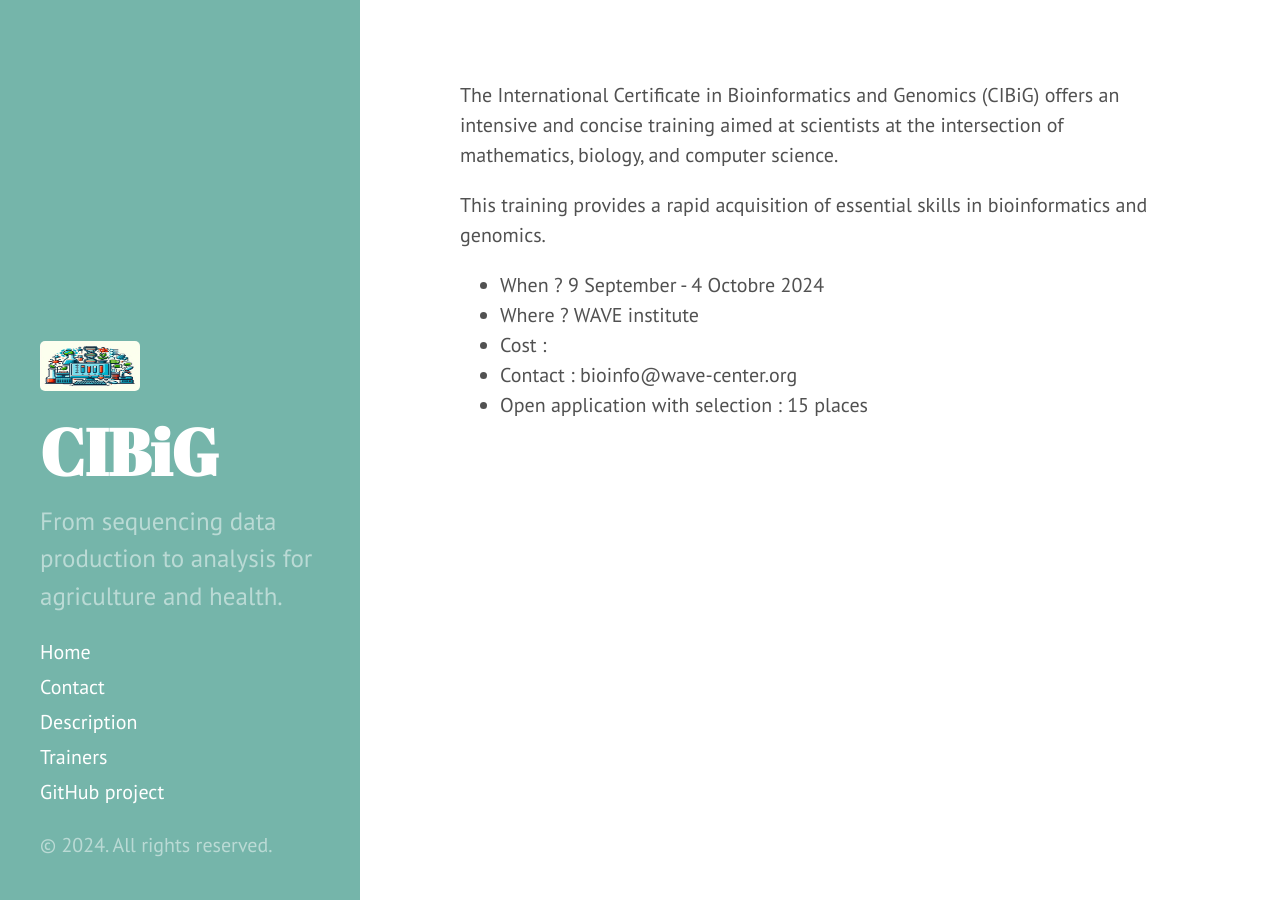
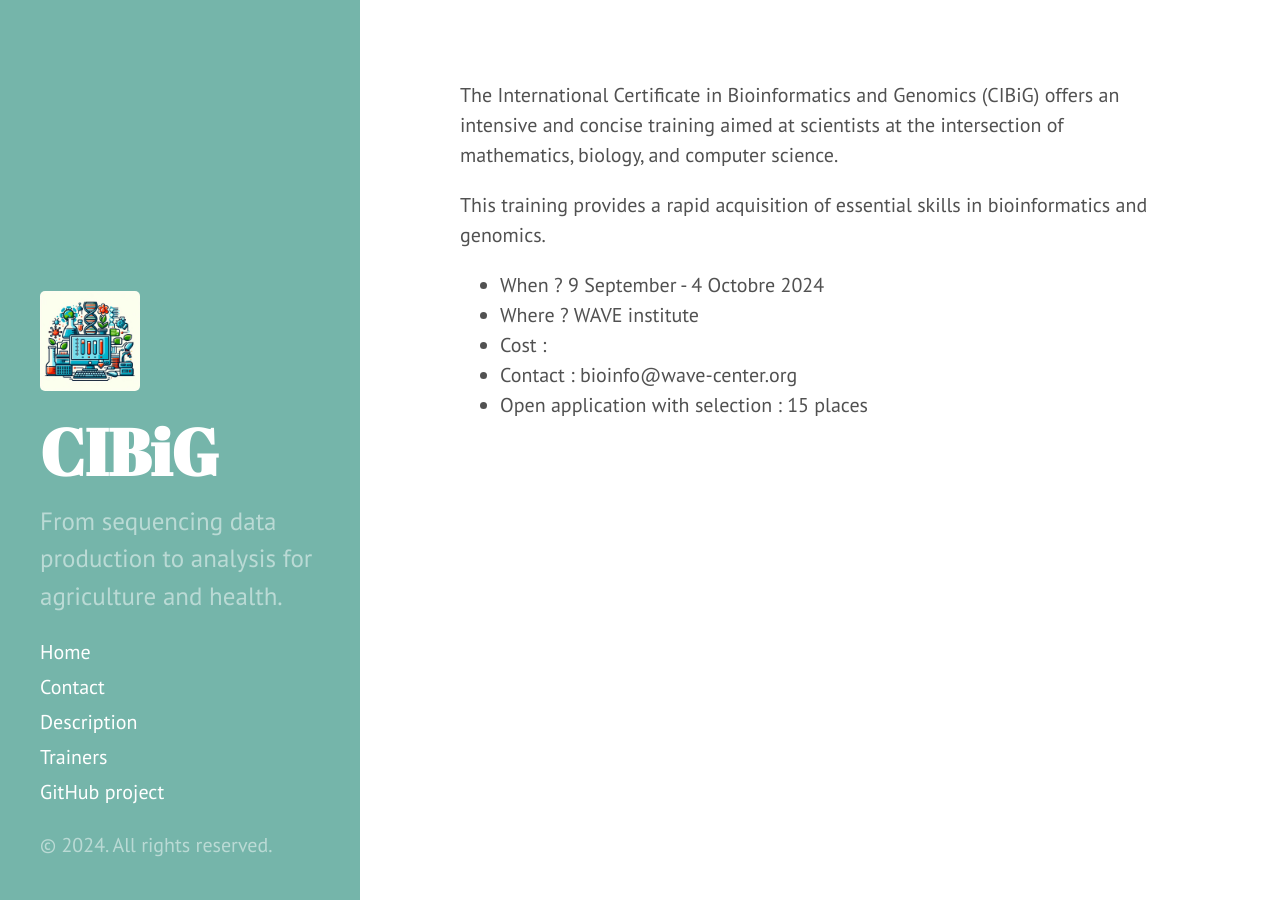
Before and after one commit to CIBiG-Course/CIBiG-course.github.io, a Jekyll site: the page built from docs/index.md, in a window 1280 px wide. Built offline with Jekyll 4.4.1, drawn with Linux system fonts in a browser that asks for light colours.

Commit message:
logo in navbar

```diff
--- a/docs/_includes/sidebar.html
+++ b/docs/_includes/sidebar.html
@@ -1,7 +1,7 @@
 <div class="sidebar">
   <div class="container sidebar-sticky">
     <div class="sidebar-about">
-      <img src="https://cibig-course.github.io/public/logo1.jpeg" width="100" height="50">
+      <img src="https://cibig-course.github.io/public/logo1.jpeg" width="100">
           <h1>
         <a href="https://cibig-course.github.io/">
           {{ site.title }}
```
